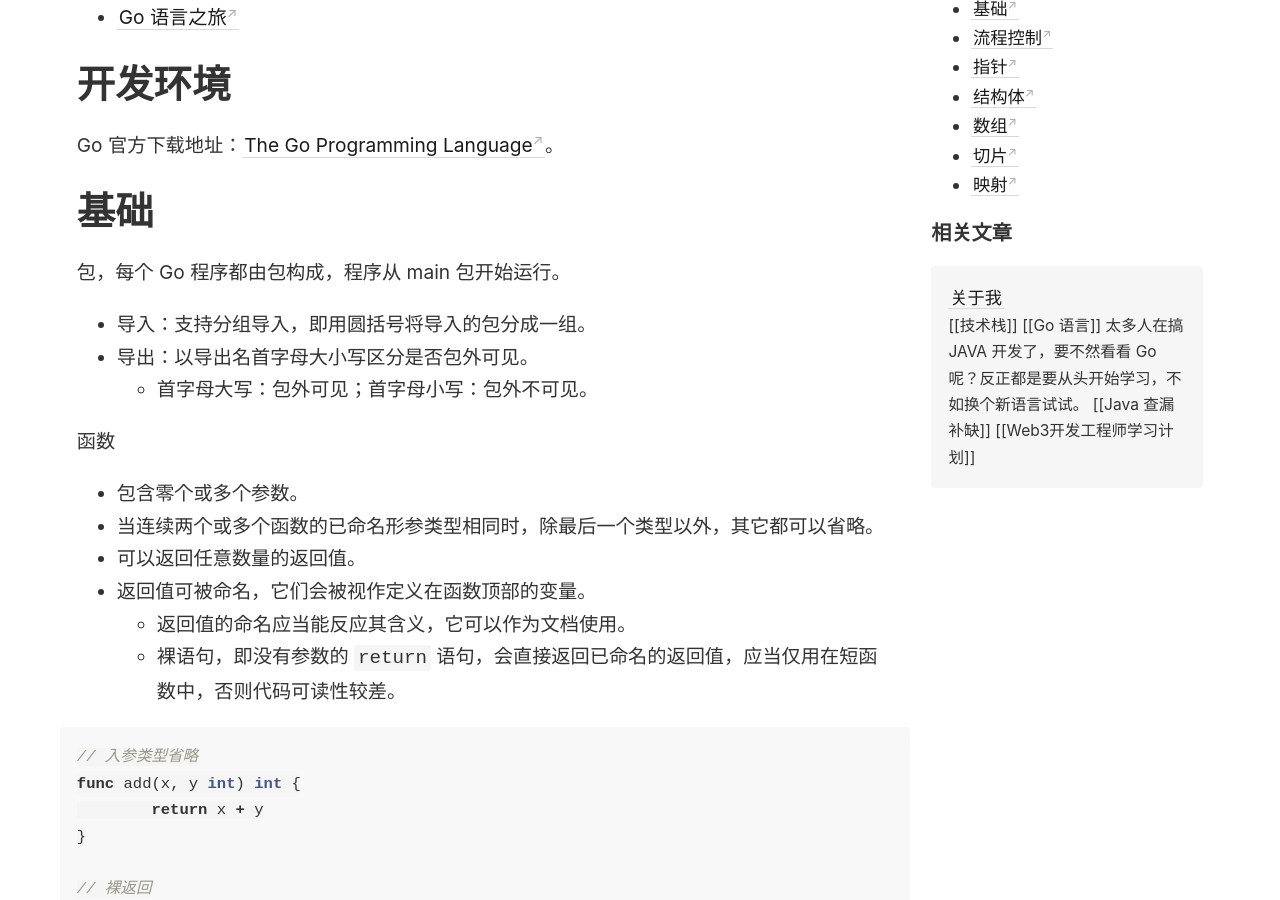
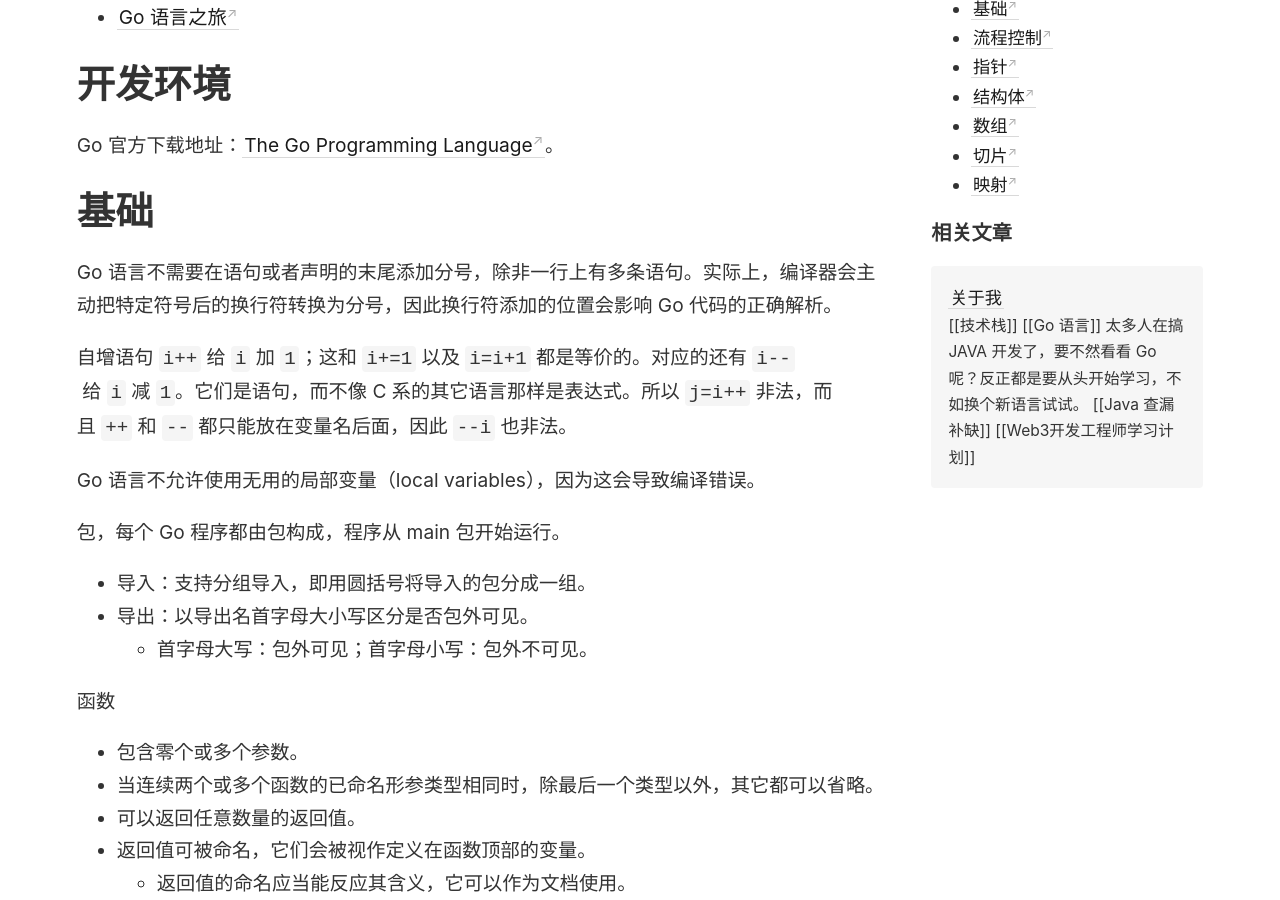
Before and after one commit to wingowen/digital-garden-jekyll, a Jekyll site: the page built from _notes/Go 语言.md, in a window 1280 px wide and 900 px high, scrolled down 339 px. Built offline with Jekyll 4.4.1, drawn with Linux system fonts in a browser that asks for light colours.

Commit message:
vault backup: 2025-03-24 20:59:03

```diff
--- a/_notes/Go 语言.md
+++ b/_notes/Go 语言.md
@@ -7,6 +7,12 @@
 Go 官方下载地址：[The Go Programming Language](https://go.dev/dl/)。
 
 # 基础
+
+Go 语言不需要在语句或者声明的末尾添加分号，除非一行上有多条语句。实际上，编译器会主动把特定符号后的换行符转换为分号，因此换行符添加的位置会影响 Go 代码的正确解析。
+
+自增语句 `i++` 给 `i` 加 `1`；这和 `i+=1` 以及 `i=i+1` 都是等价的。对应的还有 `i--` 给 `i` 减 `1`。它们是语句，而不像 C 系的其它语言那样是表达式。所以 `j=i++` 非法，而且 `++` 和 `--` 都只能放在变量名后面，因此 `--i` 也非法。
+
+Go 语言不允许使用无用的局部变量（local variables），因为这会导致编译错误。
 
 包，每个 Go 程序都由包构成，程序从 main 包开始运行。
 - 导入：支持分组导入，即用圆括号将导入的包分成一组。
```
Also changed, not shown: .obsidian/app.json, .obsidian/appearance.json, .obsidian/community-plugins.json, .obsidian/core-plugins.json, .obsidian/workspace.json.
